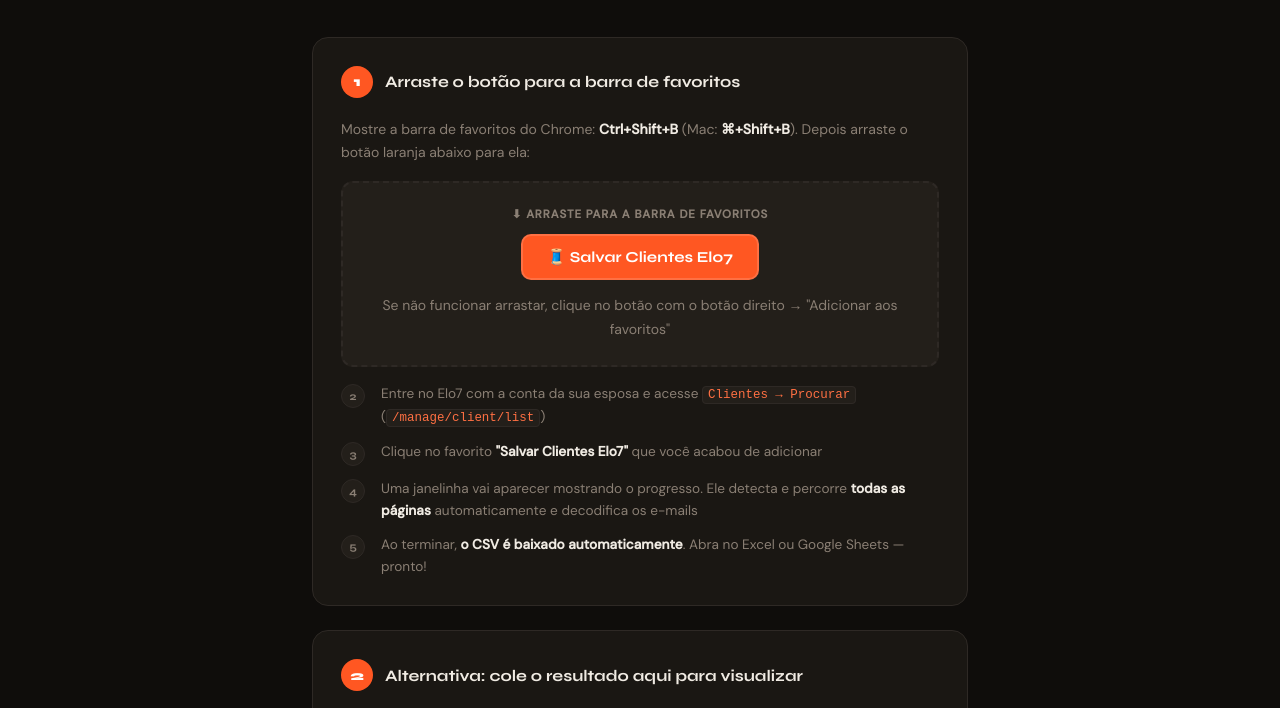
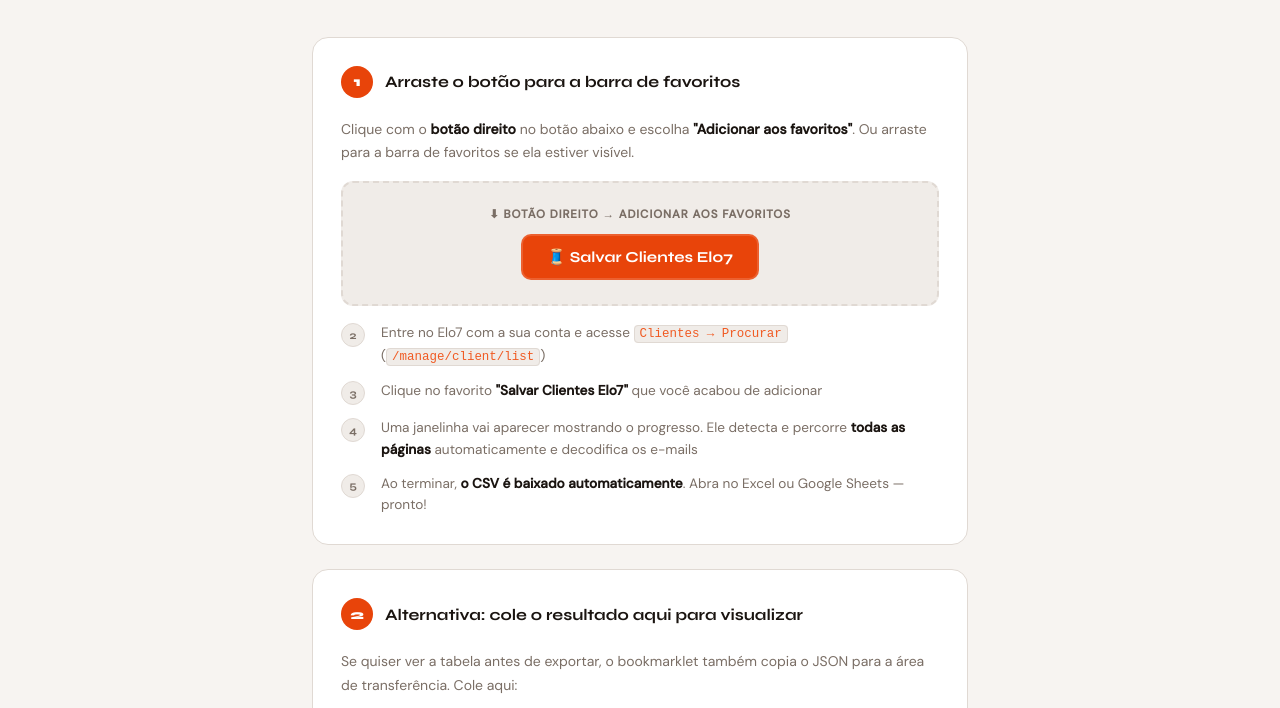
Before and after one commit to mptagliari/e7ex, a plain HTML site: page index.html in a window 1280 px wide. Shown: the part 380-1088 px from the top of the page. Drawn offline with Linux system fonts and the light colour scheme.

Commit message:
Update index.html

```diff
--- a/index.html
+++ b/index.html
@@ -8,17 +8,17 @@
   @import url('https://fonts.googleapis.com/css2?family=Syne:wght@400;600;700;800&family=DM+Sans:ital,wght@0,300;0,400;0,500;1,300&display=swap');
 
   :root {
-    --laranja: #FF5722;
-    --laranja-c: #FF7043;
-    --fundo: #0F0D0B;
-    --sup: #1A1713;
-    --sup2: #231F1A;
-    --borda: #2E2925;
-    --texto: #F0EBE3;
-    --suave: #8A7F74;
-    --verde: #4CAF7D;
-    --amarelo: #FFB300;
-    --azul: #42A5F5;
+    --laranja: #E8440A;
+    --laranja-c: #F05A22;
+    --fundo: #F7F4F1;
+    --sup: #FFFFFF;
+    --sup2: #F0ECE8;
+    --borda: #E0D9D3;
+    --texto: #1A1410;
+    --suave: #7A6E65;
+    --verde: #2E8B57;
+    --amarelo: #B8860B;
+    --azul: #1976D2;
   }
 
   * { box-sizing: border-box; margin: 0; padding: 0; }
@@ -29,7 +29,7 @@
     border-bottom: 1px solid var(--borda);
     display: flex; align-items: center; gap: 0.75rem;
     position: sticky; top: 0;
-    background: rgba(15,13,11,0.94);
+    background: rgba(247,244,241,0.96);
     backdrop-filter: blur(12px); z-index: 100;
   }
   .logo { width:32px; height:32px; background: var(--laranja); border-radius:7px; display:flex; align-items:center; justify-content:center; font-size:1.1rem; }
@@ -207,16 +207,15 @@
       <div class="metodo-num">1</div>
       <h3>Arraste o botão para a barra de favoritos</h3>
     </div>
-    <p>Mostre a barra de favoritos do Chrome: <strong>Ctrl+Shift+B</strong> (Mac: <strong>⌘+Shift+B</strong>). Depois arraste o botão laranja abaixo para ela:</p>
+    <p>Clique com o <strong>botão direito</strong> no botão abaixo e escolha <strong>"Adicionar aos favoritos"</strong>. Ou arraste para a barra de favoritos se ela estiver visível.</p>
 
     <div class="bm-wrap">
-      <span class="bm-label">⬇ Arraste para a barra de favoritos</span>
+      <span class="bm-label">⬇ Botão direito → Adicionar aos favoritos</span>
       <a class="bm-btn" id="bm-link" href="#">🧵 Salvar Clientes Elo7</a>
-      <p class="bm-alt">Se não funcionar arrastar, clique no botão com o botão direito → "Adicionar aos favoritos"</p>
     </div>
 
     <div class="passos">
-      <div class="passo"><div class="passo-n">2</div><p>Entre no Elo7 com a conta da sua esposa e acesse <code>Clientes → Procurar</code> (<code>/manage/client/list</code>)</p></div>
+      <div class="passo"><div class="passo-n">2</div><p>Entre no Elo7 com a sua conta e acesse <code>Clientes → Procurar</code> (<code>/manage/client/list</code>)</p></div>
       <div class="passo"><div class="passo-n">3</div><p>Clique no favorito <strong>"Salvar Clientes Elo7"</strong> que você acabou de adicionar</p></div>
       <div class="passo"><div class="passo-n">4</div><p>Uma janelinha vai aparecer mostrando o progresso. Ele detecta e percorre <strong>todas as páginas</strong> automaticamente e decodifica os e-mails</p></div>
       <div class="passo"><div class="passo-n">5</div><p>Ao terminar, <strong>o CSV é baixado automaticamente</strong>. Abra no Excel ou Google Sheets — pronto!</p></div>
@@ -343,8 +342,8 @@
 
   // UI overlay
   const ov=document.createElement('div');
-  ov.style.cssText='position:fixed;top:20px;right:20px;z-index:99999;background:#1a1713;border:1px solid #FF5722;border-radius:12px;padding:1.25rem 1.5rem;font-family:sans-serif;color:#f0ebe3;min-width:260px;box-shadow:0 8px 32px rgba(0,0,0,.5)';
-  ov.innerHTML='<div style="font-weight:700;font-size:.95rem;margin-bottom:.5rem">🧵 Salvando clientes Elo7</div><div id="_e7prog">Iniciando...</div><div id="_e7bar" style="height:4px;background:#2e2925;border-radius:2px;margin-top:.75rem"><div id="_e7fill" style="height:4px;background:#FF5722;border-radius:2px;width:0;transition:width .3s"></div></div>';
+  ov.style.cssText='position:fixed;top:20px;right:20px;z-index:99999;background:#ffffff;border:1px solid #E8440A;border-radius:12px;padding:1.25rem 1.5rem;font-family:sans-serif;color:#1a1410;min-width:260px;box-shadow:0 8px 24px rgba(0,0,0,.12)';
+  ov.innerHTML='<div style="font-weight:700;font-size:.95rem;margin-bottom:.5rem">🧵 Salvando clientes Elo7</div><div id="_e7prog">Iniciando...</div><div id="_e7bar" style="height:4px;background:#e0d9d3;border-radius:2px;margin-top:.75rem"><div id="_e7fill" style="height:4px;background:#E8440A;border-radius:2px;width:0;transition:width .3s"></div></div>';
   document.body.appendChild(ov);
   const prog=document.getElementById('_e7prog');
   const fill=document.getElementById('_e7fill');
@@ -393,7 +392,7 @@
   // Copy JSON to clipboard
   try{await navigator.clipboard.writeText(JSON.stringify(allClients));}catch(e){}
 
-  prog.innerHTML='<span style="color:#4CAF7D">✓ Concluído!</span> '+allClients.length+' clientes<br><small style="color:#8a7f74">CSV baixado • JSON copiado</small>';
+  prog.innerHTML='<span style="color:#2E8B57">✓ Concluído!</span> '+allClients.length+' clientes<br><small style="color:#8a7f74">CSV baixado • JSON copiado</small>';
   fill.style.width='100%';
   setTimeout(()=>ov.remove(),6000);
 })();
```
